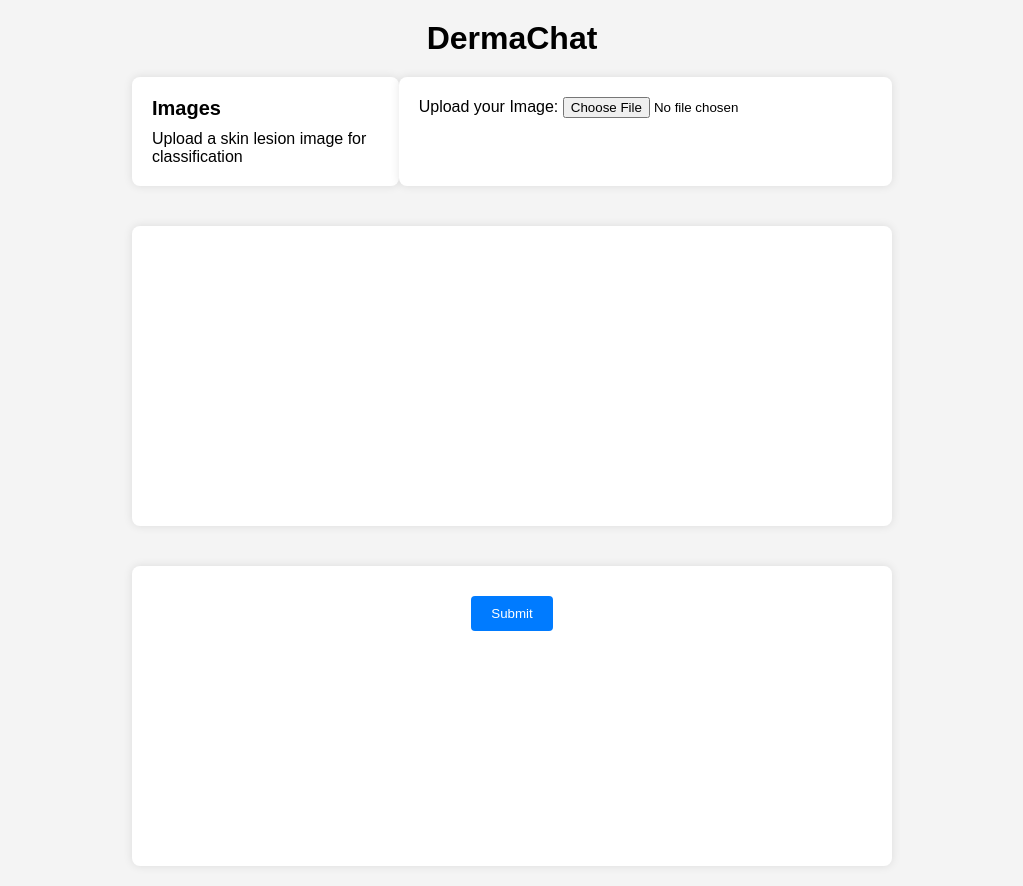
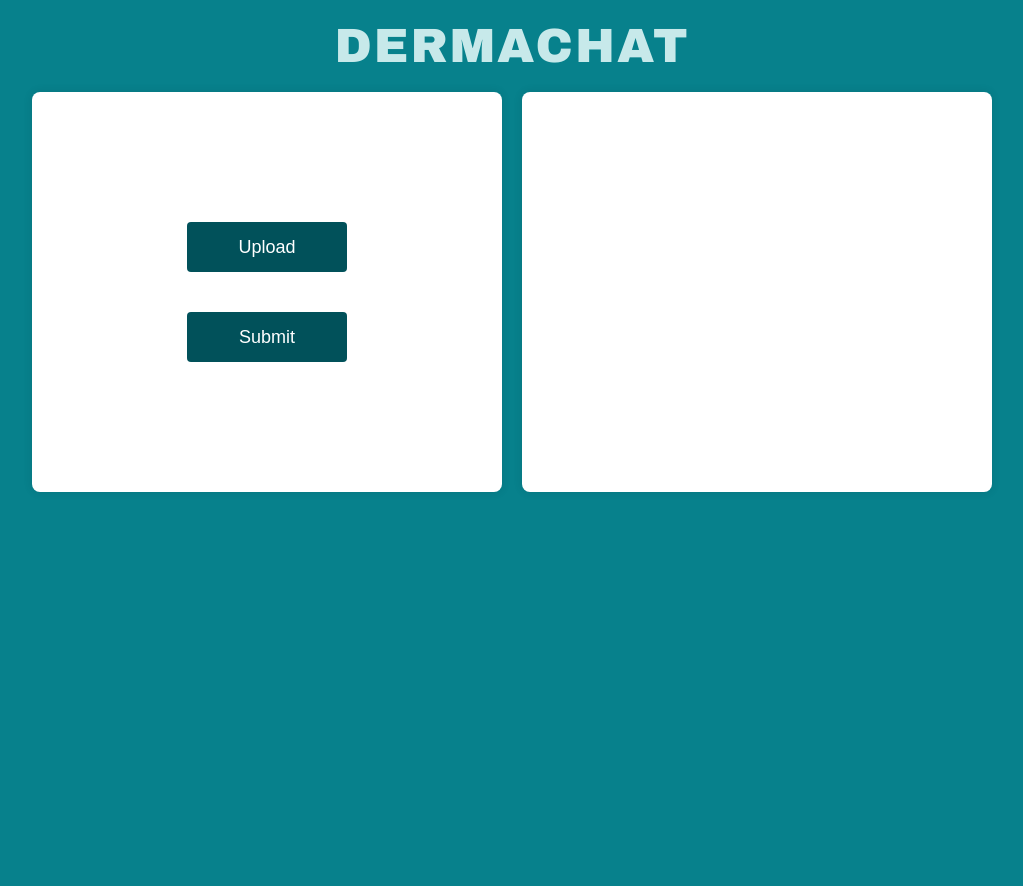
Before and after one commit to FrancescoRec/Dermachat, a Django app: page /dermachat/images/ in a window 1280 px wide. Shown: the whole page, without its empty margins (128-1151 px from the left). After the commit the page ends 492 px from the top, so only its background shows below. Run offline with Django 5.2, Linux system fonts and the light colour scheme.

Commit message:
first_try

```diff
--- a/dermachat/static/styles.css
+++ b/dermachat/static/styles.css
@@ -8,14 +8,14 @@
 /* Global styles */
 body {
     font-family: Arial, sans-serif;
-    background-color: #f4f4f4;
+    background-color: #07818C; /* Changed background color to blue */
+    color: #C7E9EA; /* Changed text color to white */
 }
 
 .container {
-    max-width: 800px;
+    max-width: 1000px; /* Increased max-width for larger content area */
     margin: 0 auto;
     padding: 20px;
-
 }
 
 .header {
@@ -23,61 +23,84 @@ body {
     margin-bottom: 20px;
 }
 
+.header h1 {
+    font-size: 48px; /* Increased font size */
+    font-family: 'Arial Black', Arial, sans-serif; /* Changed font to a bolder style */
+    text-transform: uppercase; /* Optional: Make the text uppercase */
+    letter-spacing: 2px; /* Optional: Add spacing between letters */
+}
+
 .content {
     display: flex;
+    gap: 20px; /* Add gap between flex items */
 }
 
-.sidebar {
+.sidebar, .main {
     flex: 1;
-    padding: 20px;
-    background-color: #fff;
+    padding: 30px; /* Increased padding for larger rectangles */
+    background-color: #ffff;
     border-radius: 8px;
     box-shadow: 0 0 10px rgba(0, 0, 0, 0.1);
 }
 
-.sidebar h2 {
-    font-size: 20px;
-    margin-bottom: 10px;
+.sidebar {
+    display: flex;
+    flex-direction: column;
+    align-items: center; /* Center items horizontally */
+    justify-content: center; /* Center items vertically */
 }
 
 .main {
-    flex: 2;
-    padding: 20px;
-    background-color: #fff;
-    border-radius: 8px;
-    box-shadow: 0 0 10px rgba(0, 0, 0, 0.1);
+    display: flex;
+    justify-content: center; /* Center content horizontally */
+    align-items: center; /* Center content vertically */
+    height: 400px; /* Increased fixed height for the main section */
 }
-
-.main.image {
-    text-align: center;
-    background-color: #fff;
-    height: 300px;
-}
-
 
 form {
     margin-bottom: 20px;
 }
 
-button[type="submit"] {
-    padding: 10px 20px;
-    background-color: #007bff;
+button[type="submit"], .custom-file-upload {
+    padding: 15px 30px; /* Increased padding for larger buttons */
+    background-color: #01515A; /* Slightly different blue for contrast */
     color: #fff;
     border: none;
     border-radius: 4px;
     cursor: pointer;
-    margin-top: 10px;
+    text-align: center;
+    display: inline-block;
+    font-size: 18px; /* Increased font size */
+    font-family: Arial, sans-serif; /* Ensure same font family */
+    margin-top: 20px; /* Space between buttons */
+    width: 160px; /* Increased width */
+    height: 50px; /* Increased height */
+    line-height: 20px; /* Ensure vertical alignment of text */
 }
 
-button[type="submit"]:hover {
-    background-color: #0056b3;
-
+button[type="submit"]:hover, .custom-file-upload:hover {
+    background-color: #01515A; /* Darker shade for hover effect */
 }
 
-.main.image img {
+/* Hide the file input text */
+input[type="file"] {
+    display: none;
+}
+
+.main img {
     max-width: 100%;
     max-height: 100%;
     border-radius: 8px;
-    margin: 0 auto;
     display: block;
 }
+
+/* Center h3 and make "successfully" bold */
+.main h3 {
+    color: #007bff; /* Same color as the background */
+    text-align: center; /* Center the text */
+    font-weight: normal;
+}
+
+.main h3 b {
+    font-weight: bold; /* Make "successfully" bold */
+}
--- a/dermachat/templates/upload_image.html
+++ b/dermachat/templates/upload_image.html
@@ -13,34 +13,24 @@
         </div>
         <div class="content">
             <div class="sidebar">
-                <h2>Images</h2>
-                <p>Upload a skin lesion image for classification</p>
-            </div>
-            <div class="main">
                 <form method="post" enctype="multipart/form-data" id="a-form">
                     {% csrf_token %}
-                    <label for="id_image">Upload your Image:</label>
-                    {{ form.image }}
+                    <label class="custom-file-upload">
+                        {{ form.image }}
+                        Upload
+                    </label>
                 </form>
-            </div>
-        </div>
-    </div>
-    <div class="container">
-        <div class="content">
-            <div class="main image">
-                <img src="{{ image.url }}" id="displayed_image">
-            </div>
-        </div>
-    </div>
-    <div class="container">
-        <div class="content">
-            <div class="main image">
                 <form method="post" enctype="multipart/form-data" id="b-form">
                     {% csrf_token %}
                     <button type="submit" form="a-form">Submit</button>
                 </form>
+            </div>
+            <div class="main">
+                {% if not image %}
+                <img src="{{ image.url }}" id="displayed_image">
+                {% endif %}
                 {% if image %}
-                    <h3>Your image was uploaded successfully</h3>
+                <h2 style="color: #0056b3;">Your image was uploaded <b>successfully</b></h2>
                 {% endif %}
             </div>
         </div>
```
